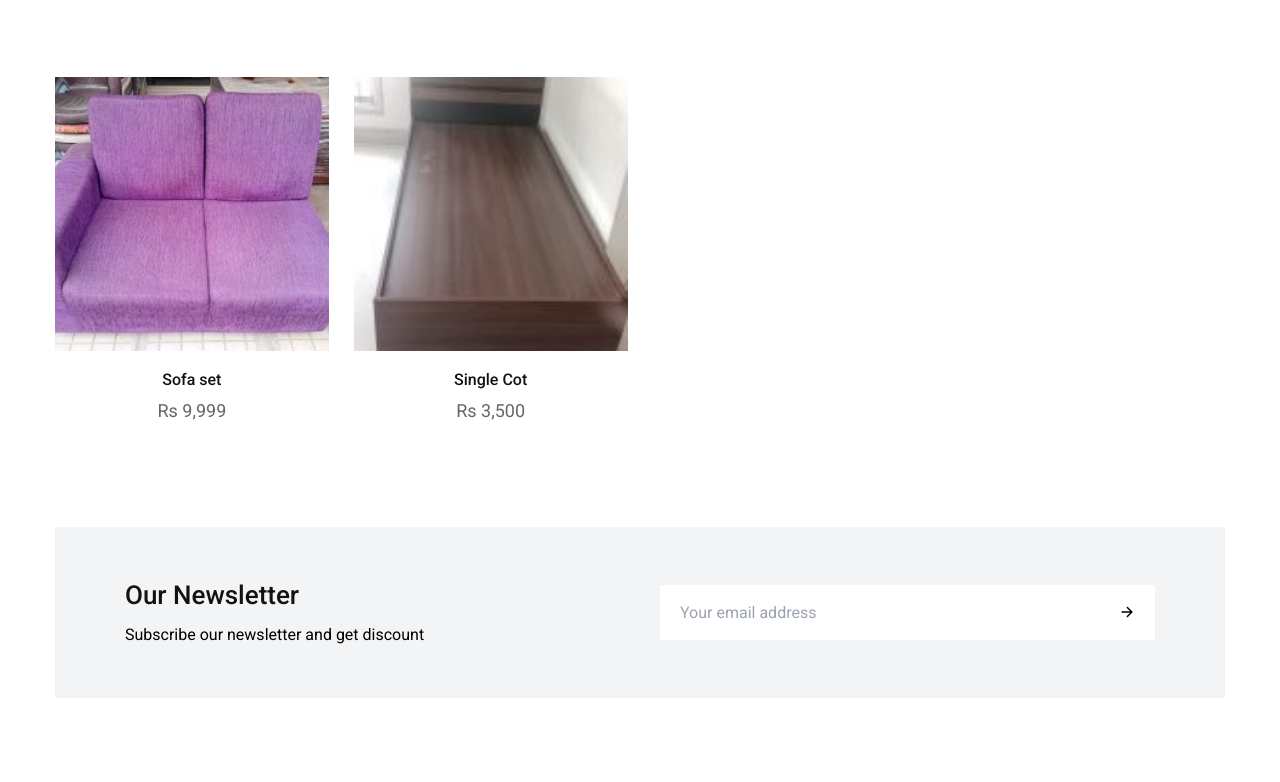
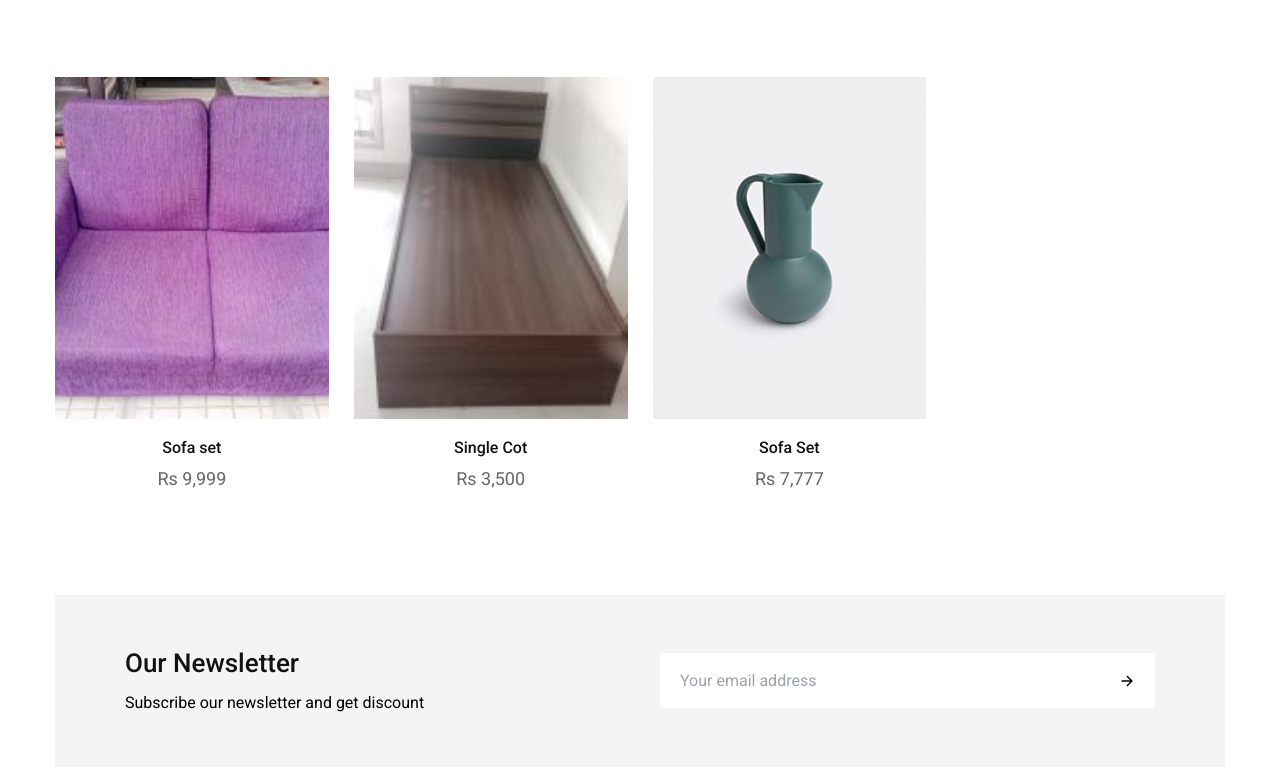
Before and after one commit to Aslimart/Almadeenastore, a plain HTML site: page index.html in a window 1280 px wide. Shown: the part 1729-2511 px from the top of the page. Drawn offline with nearby package versions, Linux system fonts and the light colour scheme; a web font is replaced by a local one.

Commit message:
Update index.html

```diff
--- a/index.html
+++ b/index.html
@@ -464,7 +464,7 @@
             <li class="furniture">
               <div class="product-card">
 
-                <a href="https://wa.me/message/OWMY52PKVFJEK1" class="card-banner img-holder has-before" style="--width: 400; --height: 400;">
+                <a href="https://wa.me/message/OWMY52PKVFJEK1" class="card-banner img-holder has-before" style="--width: 400; --height: 500;">
                   <img src="./assets/images/product-2.jpg" width="400" height="500" loading="lazy" alt="Art Deco Home"
                     class="img-cover">
 
@@ -508,7 +508,7 @@
             <li class="furniture">
               <div class="product-card">
 
-                <a href="https://wa.me/message/OWMY52PKVFJEK1" class="card-banner img-holder has-before" style="--width: 400; --height: 400;">
+                <a href="https://wa.me/message/OWMY52PKVFJEK1" class="card-banner img-holder has-before" style="--width: 400; --height: 500;">
                   <img src="./assets/images/product-3.jpg" width="400" height="500" loading="lazy"
                     alt="Artificial potted plant" class="img-cover">
 
@@ -547,13 +547,55 @@
 
               </div>
             </li>
-         <!--<li class="accessory">
-              <div class="product-card">
-
-                <a href="https://wa.me/message/OWMY52PKVFJEK1" class="card-banner img-holder has-before" style="--width: 300; --height: 300;">
-                  <img src="./assets/images/product-4.jpg" width="300" height="300" loading="lazy" alt="Dark Green Jug"
+         <li class="accessory">
+              <div class="product-card">
+
+                <a href="https://wa.me/message/OWMY52PKVFJEK1" class="card-banner img-holder has-before" style="--width: 400; --height: 500;">
+                  <img src="./assets/images/product-4.jpg" width="400" height="500" loading="lazy" alt="Dark Green Jug"
                     class="img-cover">
 
+<!--                   <ul class="card-action-list">
+
+                    <li>
+                      <button class="card-action-btn" aria-label="add to cart" title="add to cart">
+                        <ion-icon name="add-outline" aria-hidden="true"></ion-icon>
+                      </button>
+                    </li>
+
+                    <li>
+                      <button class="card-action-btn" aria-label="add to cart" title="add to cart">
+                        <ion-icon name="bag-handle-outline" aria-hidden="true"></ion-icon>
+                      </button>
+                    </li>
+
+                    <li>
+                      <button class="card-action-btn" aria-label="add to whishlist" title="add to whishlist">
+                        <ion-icon name="heart-outline" aria-hidden="true"></ion-icon>
+                      </button>
+                    </li>
+
+                  </ul> -->
+                </a>
+
+                <div class="card-content">
+                  <h3 class="h3">
+                    <a href="#" class="card-title">Sofa Set</a>
+                  </h3>
+
+                  <div class="card-price">
+                    <data class="price" value="17.10">Rs 7,777</data>
+                  </div>
+                </div>
+
+              </div>
+            </li>
+           <!--<li class="accessory">
+              <div class="product-card">
+
+                <a href="#" class="card-banner img-holder has-before" style="--width: 400; --height: 500;">
+                  <img src="./assets/images/product-5.jpg" width="400" height="500" loading="lazy"
+                    alt="Drinking Glasses" class="img-cover">
+
                   <ul class="card-action-list">
 
                     <li>
@@ -579,54 +621,11 @@
 
                 <div class="card-content">
                   <h3 class="h3">
-                    <a href="#" class="card-title">Dark Green Jug</a>
-                  </h3>
-
-                  <div class="card-price">
-                    <data class="price" value="17.10">$17.10</data>
-                  </div>
-                </div>
-
-              </div>
-            </li>
-
-            <li class="accessory">
-              <div class="product-card">
-
-                <a href="#" class="card-banner img-holder has-before" style="--width: 300; --height: 300;">
-                  <img src="./assets/images/product-5.jpg" width="300" height="300" loading="lazy"
-                    alt="Drinking Glasses" class="img-cover">
-
-                  <ul class="card-action-list">
-
-                    <li>
-                      <button class="card-action-btn" aria-label="add to cart" title="add to cart">
-                        <ion-icon name="add-outline" aria-hidden="true"></ion-icon>
-                      </button>
-                    </li>
-
-                    <li>
-                      <button class="card-action-btn" aria-label="add to cart" title="add to cart">
-                        <ion-icon name="bag-handle-outline" aria-hidden="true"></ion-icon>
-                      </button>
-                    </li>
-
-                    <li>
-                      <button class="card-action-btn" aria-label="add to whishlist" title="add to whishlist">
-                        <ion-icon name="heart-outline" aria-hidden="true"></ion-icon>
-                      </button>
-                    </li>
-
-                  </ul>
-                </a>
-
-                <div class="card-content">
-                  <h3 class="h3">
-                    <a href="#" class="card-title">Drinking Glasses</a>
-                  </h3>
-
-                  <div class="card-price">
-                    <data class="price" value="21">$21.00</data>
+                    <a href="#" class="card-title">Sofa Set</a>
+                  </h3>
+
+                  <div class="card-price">
+                    <data class="price" value="21">Rs 7,777</data>
                   </div>
                 </div>
 
```
